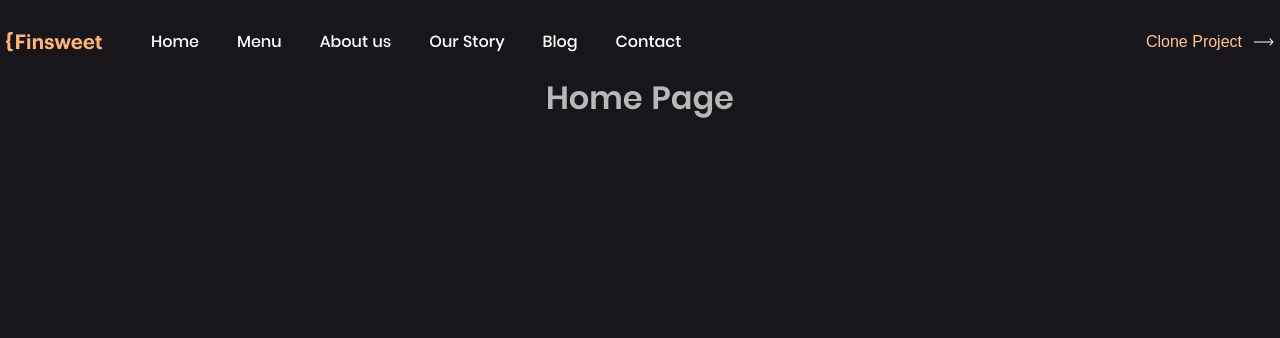
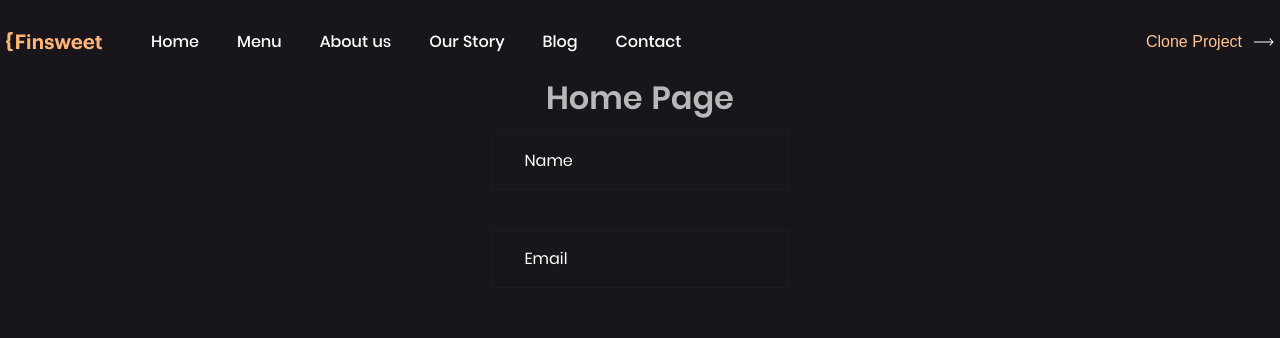
Before and after one commit to gr-sv/Finsweet, a React (Create React App) app: page / in a window 1280 px wide. Shown: the top 338 px of the page. Built offline with nearby package versions, Linux system fonts and the light colour scheme.

Commit message:
Add label and styles into Input

```diff
--- a/src/Pages/HomePage/homePage.jsx
+++ b/src/Pages/HomePage/homePage.jsx
@@ -1,6 +1,7 @@
 import React from 'react';
 import Header from '../../components/widgets/header/header';
 import Footer from '../../components/widgets/footer/footer';
+import Input from '../../components/shared/input/input';
 
 function HomePage () {
 	return (
@@ -8,6 +9,8 @@ function HomePage () {
 			<Header />
 			<main>
 				<h1>Home Page</h1>
+				<Input id='name' />
+				<Input id='email' />
 			</main>
 			<Footer />
 		</React.Fragment>
--- a/src/components/shared/input/input.jsx
+++ b/src/components/shared/input/input.jsx
@@ -5,17 +5,24 @@ import s from './input.module.scss';
 function Input ({
 	id,
 	className,
+	label,
 	...otherProps
 }) {
 	return (
-		<input
-			{...otherProps}
-			id={id}
-			name={id}
-			className={classNames(
-				s.input,
-				className,
-		)}/>
+		<React.Fragment>
+			{label && <label htmlFor={id}>{label}</label>}
+			<input
+				{...otherProps}
+				className={classNames(
+					s.input,
+					className,
+				)}
+				id={id}
+				name={id}
+				placeholder={id}
+			/>
+		</React.Fragment>
+
 	)
 }
 
--- a/src/components/shared/input/input.module.scss
+++ b/src/components/shared/input/input.module.scss
@@ -0,0 +1,24 @@
+.input {
+	width: 297px;
+	margin: 20px;
+	padding: 14px 32px;
+	font-family: "Poppins", "Arial", sans-serif;
+	font-size: 16px;
+	line-height: 28px;
+	color: var(--white);
+	background-color: var(--background);
+	border: 1px solid var(--background-second);
+	outline: none;
+
+	&::placeholder {
+		text-transform: capitalize;
+		color: var(--white);
+	}
+
+	&:hover,
+	&:focus {
+		padding: 13px 31px;
+		border: 2px solid var(--background-second);
+	}
+
+}
```
